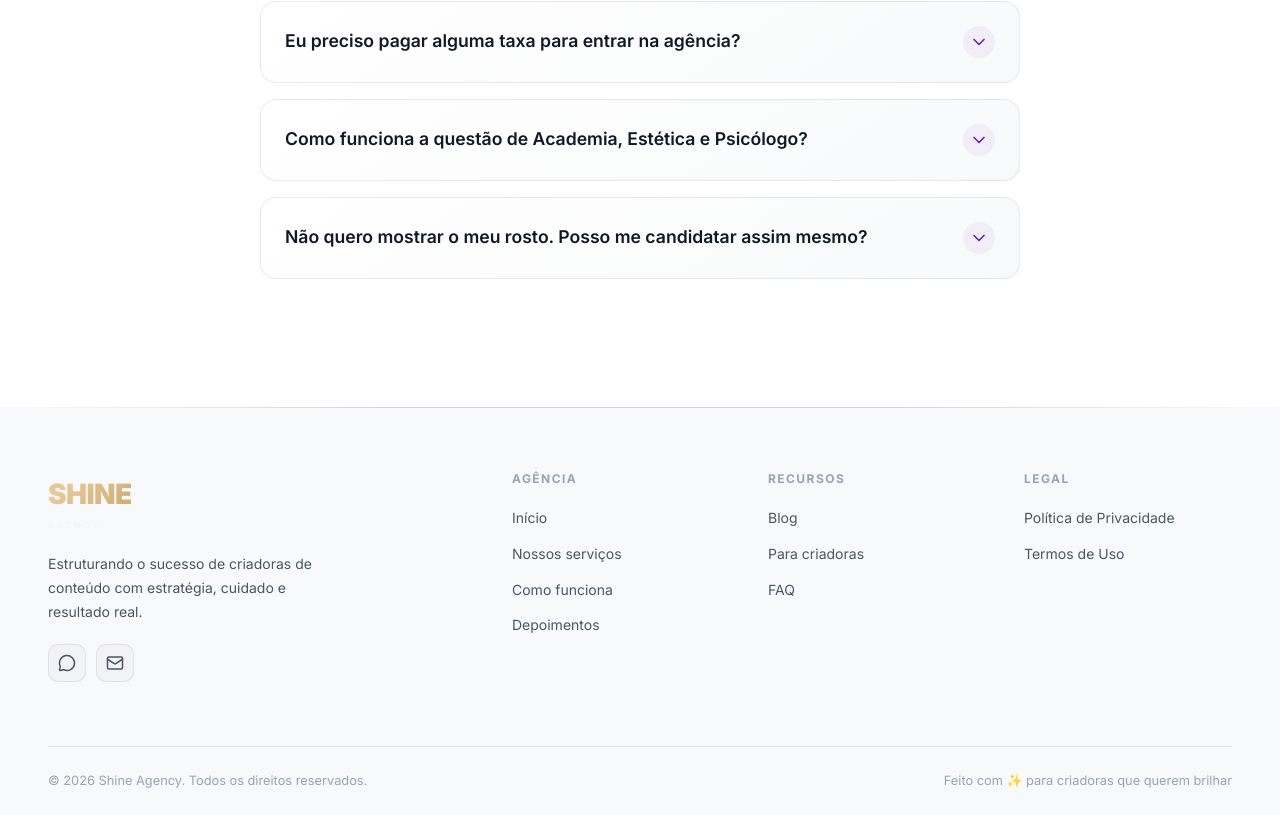
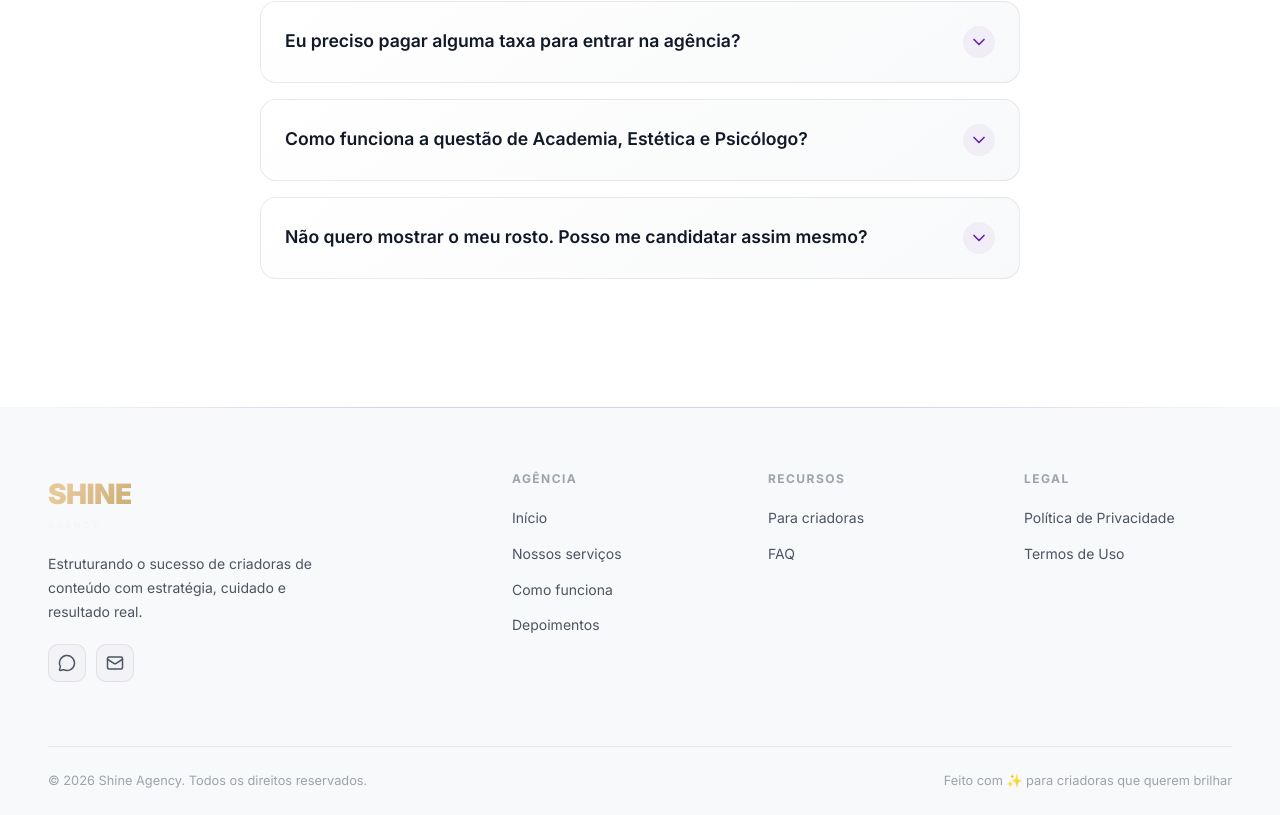
Before and after one commit to RyanSantosRibeiro/shine-agency, a Next.js app: page / in a window 1280 px wide. Shown: the part 6834-7649 px from the top of the page. Built offline with nearby package versions, Linux system fonts and the light colour scheme; a web font is replaced by a local one.

Commit message:
fix: ajustes

```diff
--- a/src/components/Footer/Footer.tsx
+++ b/src/components/Footer/Footer.tsx
@@ -12,7 +12,7 @@ const footerLinks = {
     { label: 'Depoimentos', href: '/#depoimentos' },
   ],
   Recursos: [
-    { label: 'Blog', href: '/blog' },
+    // { label: 'Blog', href: '/blog' },
     { label: 'Para criadoras', href: '/#servicos' },
     { label: 'FAQ', href: '/#contato' },
   ],
```
